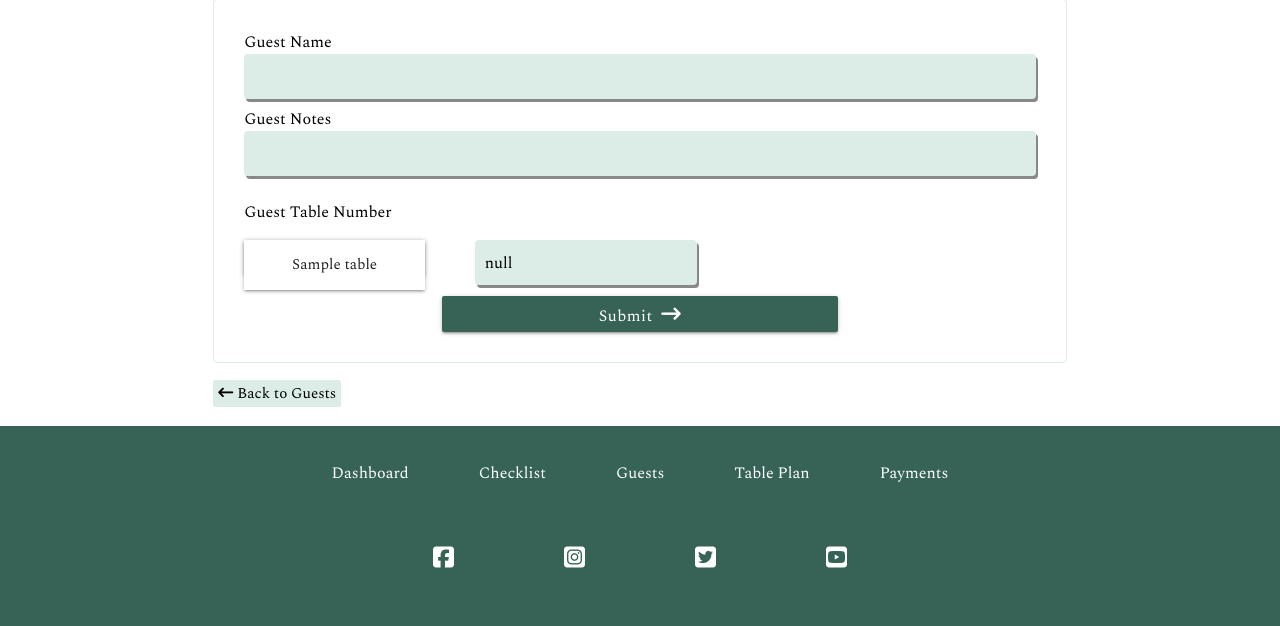
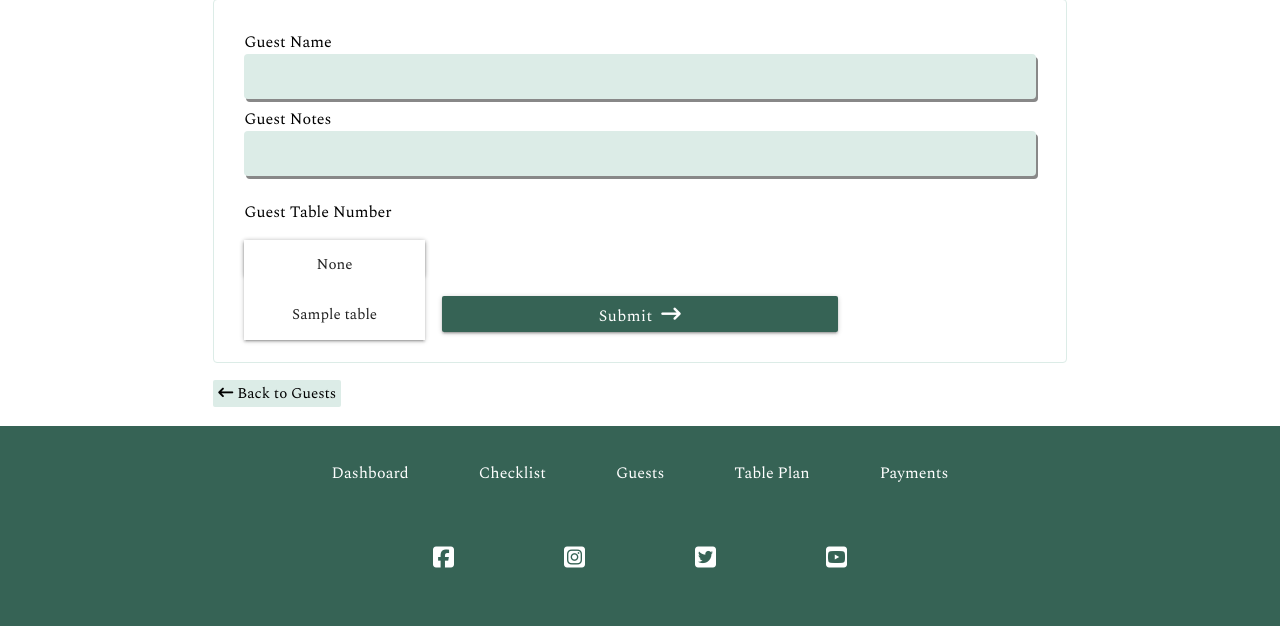
Before and after one commit to lilli-mcnally/tie-the-knot, a Flask app: page /add_guests in a window 1280 px wide, after a click on "Choose Table Number". Shown: the part 281-907 px from the top of the page. Run offline with Flask 2, Linux system fonts and the light colour scheme; tables that the repository leaves empty hold one stand-in row (values such as "Sample post"); some libraries are stand-ins or nearby versions.

Commit message:
Add None function to add guest page

```diff
--- a/tietheknot/routes.py
+++ b/tietheknot/routes.py
@@ -95,10 +95,10 @@ def add_guests():
             guest_name=request.form.get("guest_name"),
             guest_notes=request.form.get("guest_notes"),
         )
-        if request.form.get("table_name") != "None":
+        if request.form.get("table_name") != 'None':
             guest.table_number=Table.query.filter_by(table_name=request.form.get("table_name")).first().id
         else:
-            guest.table_number=None
+            guest.table_number=0
         db.session.add(guest)
         db.session.commit()
         return redirect(url_for("guests"))
--- a/tietheknot/templates/add_guests.html
+++ b/tietheknot/templates/add_guests.html
@@ -35,6 +35,7 @@
                     <a class="dropdown-trigger btn" data-target="table-drop">Choose Table Number</a>
                     <!-- Dropdown Structure -->
                     <ul id="table-drop" class="dropdown-content">
+                        <li class="table-dropdown">None</li>
                         {% for table in tables %}
                         <li class="table-dropdown">
                             {{ table }}
@@ -46,8 +47,8 @@
                 <div id="chosen-table-div">
                     <p id="chosen-table"></p>
                 </div>
-                <input type="text" id="table_number" name="table_number" value="null">
-                <label for="table_number"></label>
+                <input type="text" id="table_name" name="table_name" value="None">
+                <label for="table_name"></label>
             </div>
             <button class="btn waves-effect waves-light submit" type="submit" name="action">Submit
                 <i class="fa-solid fa-arrow-right-long"></i>
```
